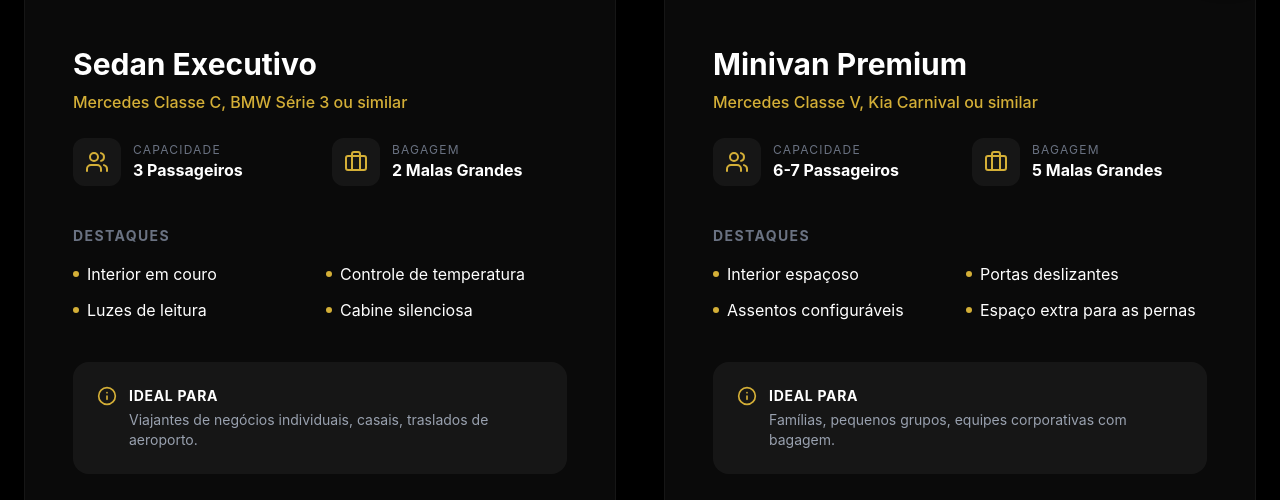
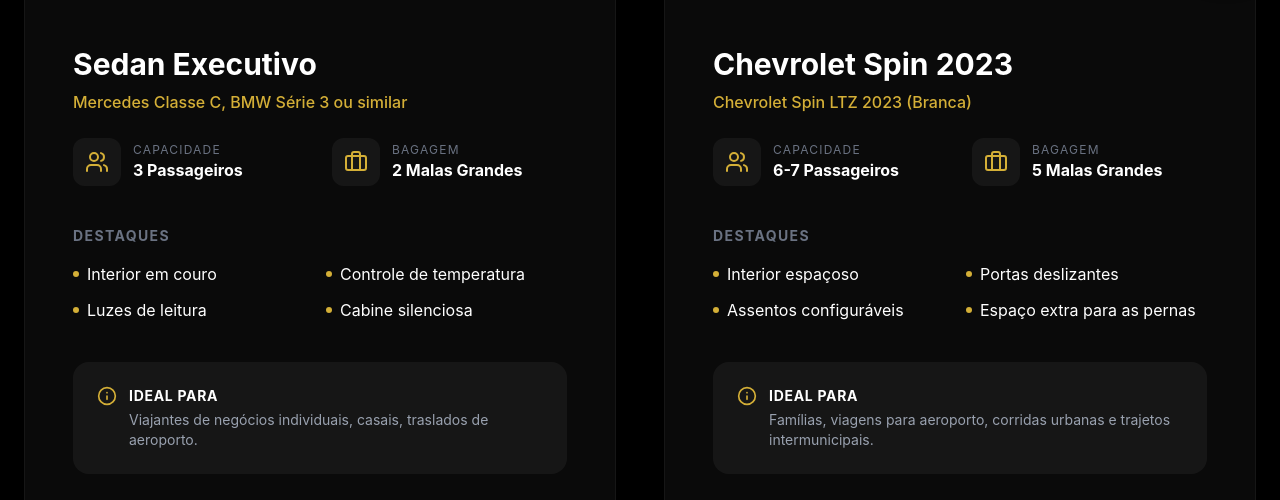
Before and after one commit to ViniciusPereira-coder/Marcelotaxi-main, a React (Vite) app: page /fleet in a window 1280 px wide. Shown: the part 830-1330 px from the top of the page. Built offline with nearby package versions, Linux system fonts and the light colour scheme.

Commit message:
feat: add Spin branca image in fleet/about sections

```diff
--- a/src/app/pages/About.tsx
+++ b/src/app/pages/About.tsx
@@ -50,9 +50,9 @@
             <div className="relative">
               <div className="rounded-[40px] overflow-hidden">
                 <ImageWithFallback
-                  src="https://images.unsplash.com/photo-1696992443043-7d63e521b91c?crop=entropy&cs=tinysrgb&fit=max&fm=jpg"
+                  src="https://images.unsplash.com/photo-1549924231-f129b911e442?auto=format&fit=crop&w=1400&q=80"
                   className="w-full h-full object-cover"
-                  alt="Equipe MarceloTaxi"
+                  alt="Chevrolet Spin branca usada no serviço de traslado"
                 />
               </div>
               <div className="absolute -bottom-10 -left-10 bg-[#0A0A0A] p-8 border border-[#D4AF37]/20 rounded-3xl hidden md:block">
--- a/src/app/pages/Fleet.tsx
+++ b/src/app/pages/Fleet.tsx
@@ -16,13 +16,13 @@
       bestFor: "Viajantes de negócios individuais, casais, traslados de aeroporto."
     },
     {
-      name: "Minivan Premium",
-      model: "Mercedes Classe V, Kia Carnival ou similar",
+      name: "Chevrolet Spin 2023",
+      model: "Chevrolet Spin LTZ 2023 (Branca)",
       capacity: "6-7 Passageiros",
       luggage: "5 Malas Grandes",
-      image: "https://images.unsplash.com/photo-1722816385770-8640d490117b?crop=entropy&cs=tinysrgb&fit=max&fm=jpg",
+      image: "https://images.unsplash.com/photo-1549924231-f129b911e442?auto=format&fit=crop&w=1400&q=80",
       features: ["Interior espaçoso", "Portas deslizantes", "Assentos configuráveis", "Espaço extra para as pernas"],
-      bestFor: "Famílias, pequenos grupos, equipes corporativas com bagagem."
+      bestFor: "Famílias, viagens para aeroporto, corridas urbanas e trajetos intermunicipais."
     }
   ];
 
```
